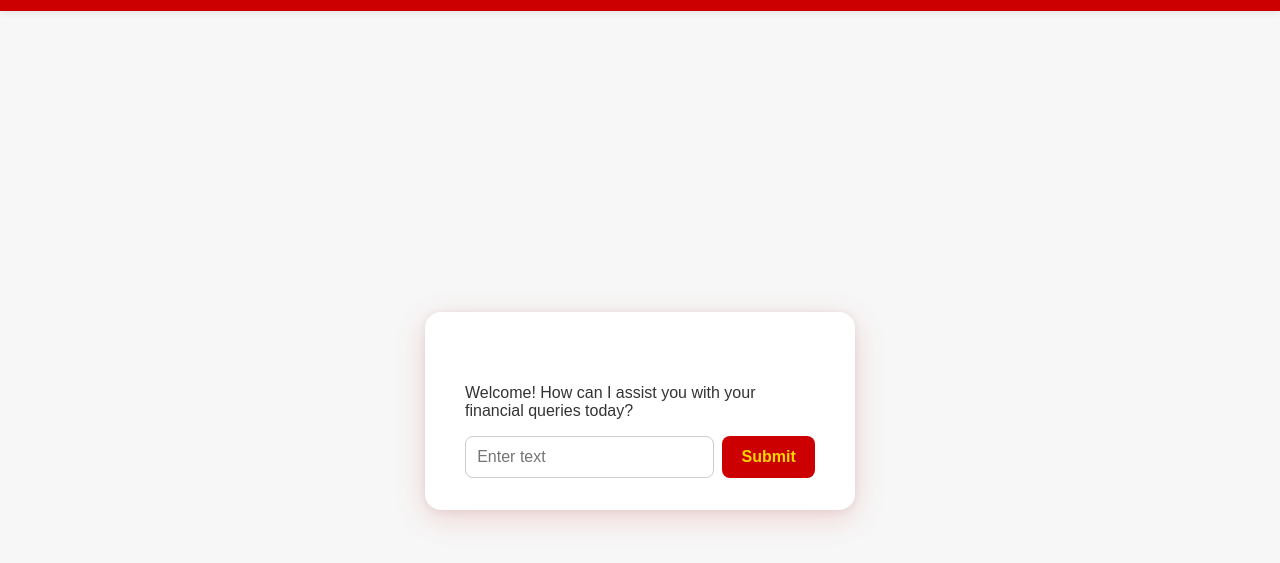
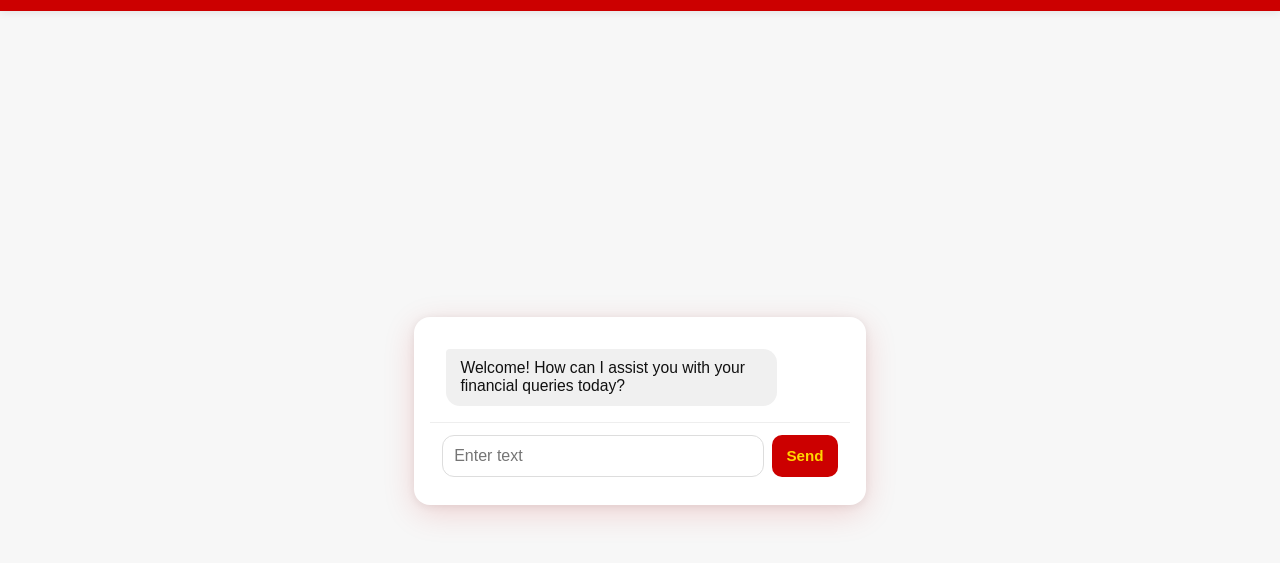
Before and after one commit to colewortman/WFcompetition, a plain HTML site: page home.html in a window 1280 px wide. Shown: the part 93-656 px from the top of the page. Drawn offline with Linux system fonts and the light colour scheme.

Commit message:
Improving chatbox design and styling

```diff
--- a/backend/server.js
+++ b/backend/server.js
@@ -1,3 +1,8 @@
+/*
+Run and serve a backend server for the Hugging Face API using Node.js and Express.
+Get request from the frontend, forward it to the Hugging Face API, and return the response.
+*/
+
 import express from "express";
 import fetch from "node-fetch";
 import dotenv from "dotenv";
--- a/home.html
+++ b/home.html
@@ -11,18 +11,17 @@
         <h1>Financial First Aid Assistant</h1>
     </div>
     <div class="site-bg">
-      <div class="chatbox">
-        <div id="responseBox">
-            <p>
-                Welcome! How can I assist you with your financial queries today?
-            </p>
-        </div>
-        <form id="apiForm">
-            <input type="text" id="inputBox" placeholder="Enter text" required>
-            <button type="submit">Submit</button>
-        </form>
-
-      </div>
+            <div class="chatbox">
+                <div class="messages" id="responseBox">
+                    <div class="message bot">
+                        <div class="bubble">Welcome! How can I assist you with your financial queries today?</div>
+                    </div>
+                </div>
+                <form id="apiForm">
+                        <input type="text" id="inputBox" placeholder="Enter text" autocomplete="off" required>
+                        <button type="submit">Send</button>
+                </form>
+            </div>
     </div>
 </body>
 </html>
--- a/main.js
+++ b/main.js
@@ -1,5 +1,12 @@
+/*
+Get text input from the user and send it to the backend API for processing.
+Get response from the backend and display it on the webpage.
+*/
+
 document.addEventListener("DOMContentLoaded", () => {
   const form = document.getElementById("apiForm");
+  const responseBox = document.getElementById("responseBox");
+  const inputBox = document.getElementById("inputBox");
 
   const context = `
     <context>
@@ -16,10 +23,32 @@ document.addEventListener("DOMContentLoaded", () => {
     </context>
   `;
 
+  function addMessage(labelText, messageText, roleClass) {
+    const wrapper = document.createElement("div");
+    wrapper.className = `message ${roleClass}`; // e.g. "message user" or "message bot"
+
+    // create the bubble element (CSS targets .message .bubble)
+    const bubble = document.createElement("div");
+    bubble.className = "bubble";
+    bubble.textContent = messageText;
+
+    wrapper.appendChild(bubble);
+    responseBox.appendChild(wrapper);
+
+    // keep the latest message in view
+    wrapper.scrollIntoView({ behavior: "smooth", block: "end" });
+  }
+
   form.addEventListener("submit", async (event) => {
     event.preventDefault();
-    const inputText = document.getElementById("inputBox").value;
+    const inputText = inputBox.value.trim();
+    if (!inputText) return;
 
+    // show user message
+    addMessage("You", inputText, "user");
+    inputBox.value = ""; // clear input
+
+    try {
       const response = await fetch("http://localhost:3000/api/chat", {
         method: "POST",
         headers: { "Content-Type": "application/json" },
@@ -32,9 +61,14 @@ document.addEventListener("DOMContentLoaded", () => {
       const rawReply = result.choices?.[0]?.message?.content || "No response";
       const reply = rawReply.replace(/<think>[\s\S]*?<\/think>/g, "").trim();
 
-    console.log("Bot:", reply);
-    document.getElementById(
-      "responseBox"
-    ).innerHTML += `<p><strong>You:</strong> ${inputText}</p><p><strong>Bot:</strong> ${reply}</p>`;
+      addMessage("Bot", reply, "bot");
+    } catch (err) {
+      console.error(err);
+      addMessage(
+        "Bot",
+        "Sorry — there was an error contacting the server.",
+        "bot"
+      );
+    }
   });
 });
--- a/styles.css
+++ b/styles.css
@@ -32,8 +32,8 @@ body {
 	background: #fff;
 	border-radius: 16px;
 	box-shadow: 0 8px 32px rgba(200,0,0,0.15), 0 1.5px 8px rgba(0,0,0,0.08);
-	padding: 2rem 2.5rem;
-	max-width: 350px;
+		padding: 1rem;
+		max-width: 420px;
 		width: 100%;
 		margin: 2rem auto;
 		position: relative;
@@ -50,16 +50,63 @@ body {
 	font-weight: bold;
 }
 
+/* messages area */
+.messages {
+	flex: 1 1 auto;
+	max-height: 60vh;
+	overflow-y: auto;
+	padding: 1rem;
+	display: flex;
+	flex-direction: column;
+	gap: 0.75rem;
+	background: transparent;
+}
+
+.message {
+	display: flex;
+	width: 100%;
+}
+
+.message .bubble {
+	max-width: 78%;
+	padding: 0.6rem 0.9rem;
+	border-radius: 14px;
+	font-size: 0.98rem;
+	line-height: 1.2;
+}
+
+.message.bot {
+	justify-content: flex-start;
+}
+.message.bot .bubble {
+	background: #f0f0f0;
+	color: #111;
+	border-top-left-radius: 4px;
+}
+
+.message.user {
+	justify-content: flex-end;
+}
+.message.user .bubble {
+	background: #ffd600;
+	color: #111;
+	border-top-right-radius: 4px;
+}
+
+/* form pinned to bottom of chatbox */
 #apiForm {
 	display: flex;
 	gap: 0.5rem;
+	padding: 0.75rem;
+	border-top: 1px solid #eee;
+	background: #fff;
 }
 
 #inputBox {
 	flex: 1;
 	padding: 0.7rem;
-	border-radius: 8px;
-	border: 1px solid #ccc;
+	border-radius: 12px;
+	border: 1px solid #ddd;
 	font-size: 1rem;
 }
 
@@ -67,21 +114,14 @@ button[type="submit"] {
 	background: #c00;
 	color: #ffd600;
 	border: none;
-	border-radius: 8px;
-	padding: 0.7rem 1.2rem;
-	font-size: 1rem;
+	border-radius: 10px;
+	padding: 0.6rem 0.9rem;
+	font-size: 0.95rem;
 	font-weight: bold;
 	cursor: pointer;
-	transition: background 0.2s;
+	transition: background 0.15s;
 }
 
 button[type="submit"]:hover {
 	background: #a00;
 }
-
-#responseBox {
-	margin-top: 1.5rem;
-	min-height: 2rem;
-	color: #333;
-	font-size: 1rem;
-}
```
Lines whose indentation alone changed are shown as unchanged.
